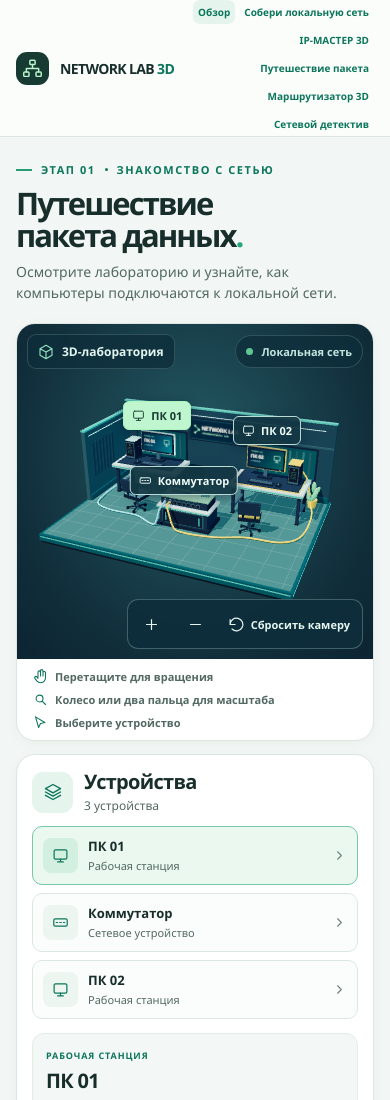
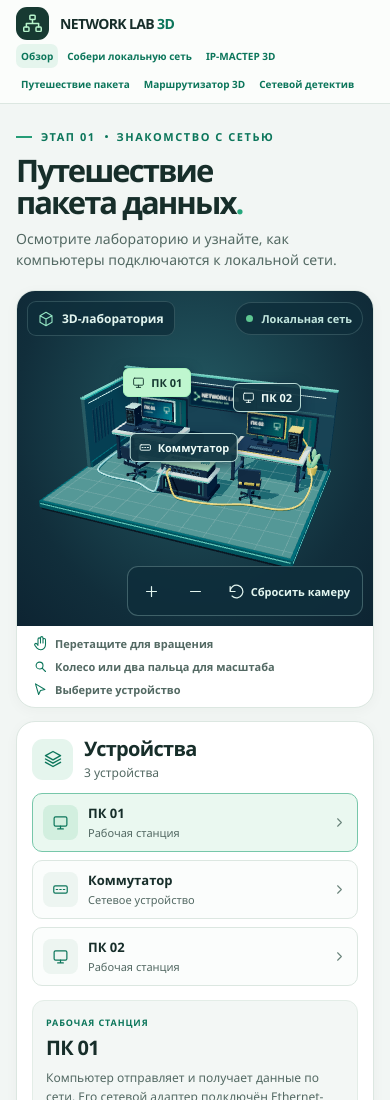
Before and after one commit to lyazzats2021-cpu/network-lab-3d, a website built with Vite: page index.html in a window 390 px wide. Shown: the top 1100 px of the page. Built offline with nearby package versions, Linux system fonts and the light colour scheme.

Commit message:
Keep three-dimensional lab navigation compact on phones

```diff
--- a/src/style.css
+++ b/src/style.css
@@ -314,3 +314,7 @@ h1 span { color: #25a77c; }
 @media (max-width: 760px) {
   #viewport[data-mode="detective"] { min-height: 0; height: clamp(360px, 80vw, 480px); }
 }
+@media (max-width: 480px) {
+  .masthead-inner { flex-wrap: wrap; gap: 4px; padding-block: 7px; }
+  .lab-nav { flex: 0 0 100%; justify-content: flex-start; }
+}
```
